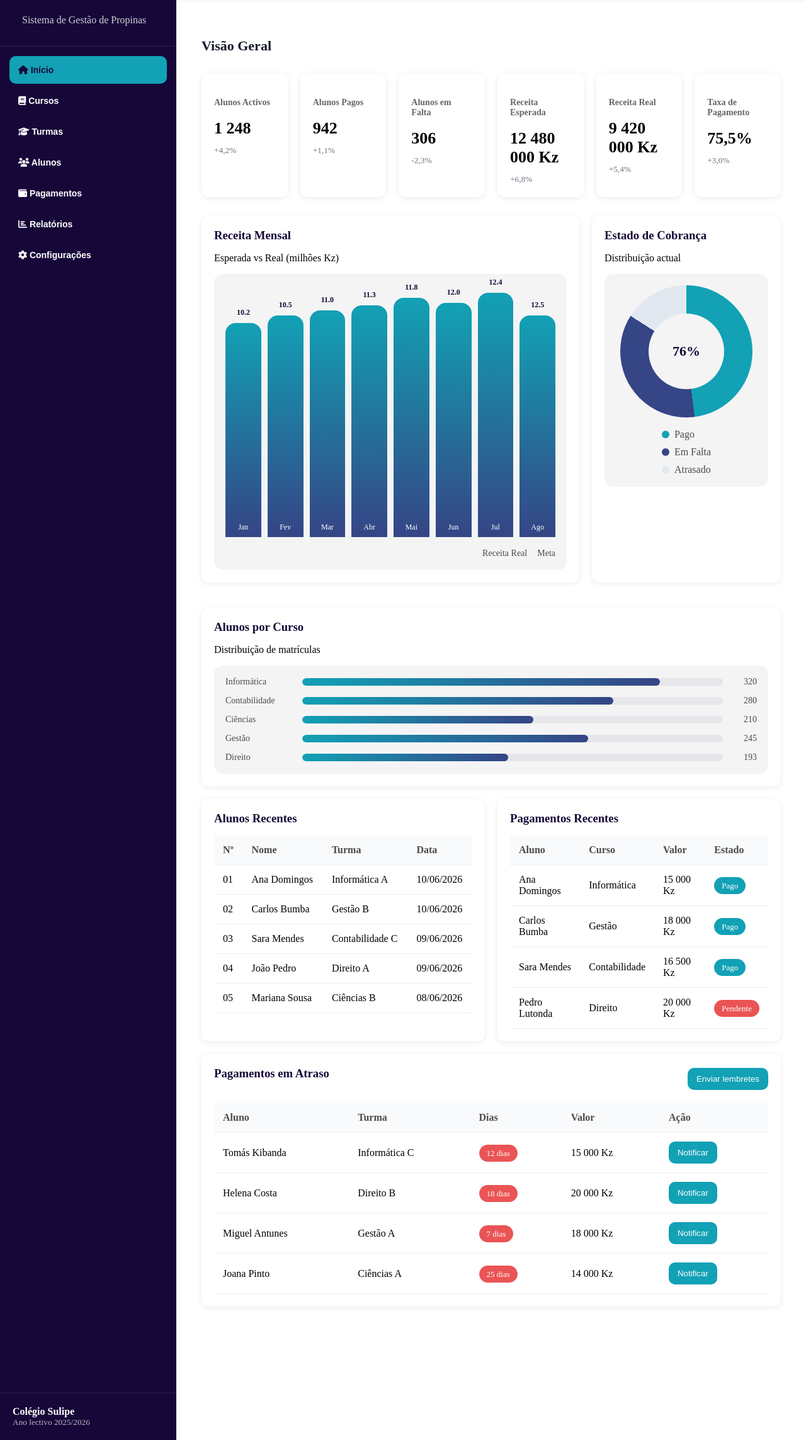
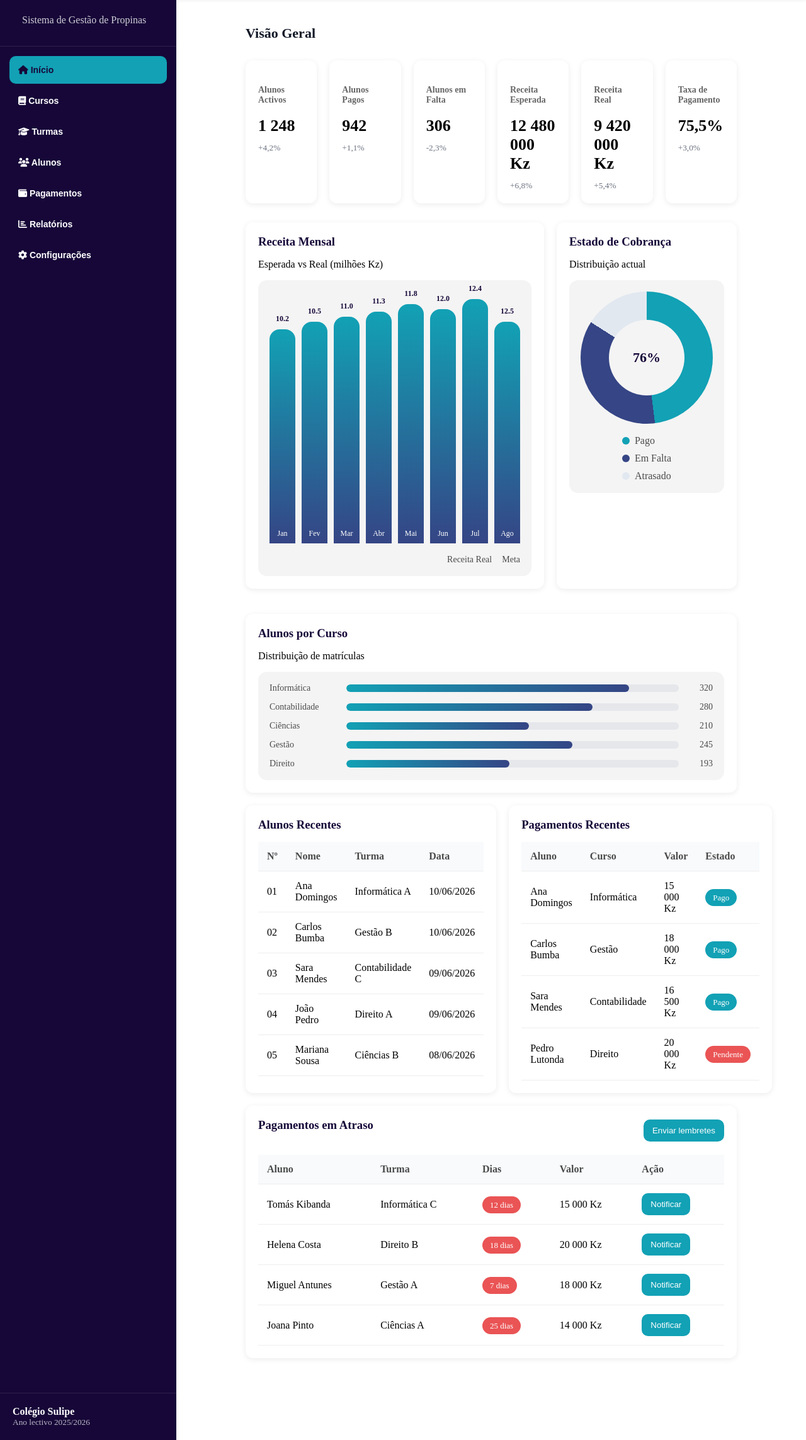
Before and after one commit to Marieth23-cmd/sigep_django, a Django app: page / in a window 1280 px wide. Shown: the part 70-2357 px from the top of the page at 63% size. Run offline with Django 5.2, Linux system fonts and the light colour scheme; data that the repository does not hold is empty.

Commit message:
ajeitando o css agora   actualizadas

```diff
--- a/home/static/css/dashboard.css
+++ b/home/static/css/dashboard.css
@@ -98,7 +98,7 @@ body {
   margin-left: 280px;
   height: 100vh;
   overflow-y: auto;
-  padding: 110px 20px 20px; /* header é fixed (70px) */
+  padding: 90px; /* header é fixed (70px) */
   width: calc(100% - 280px);
 }
 
```
